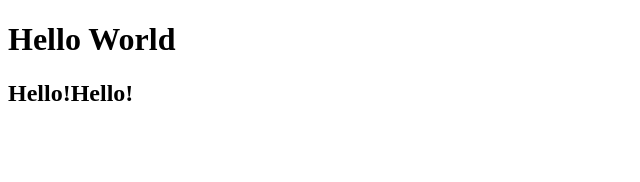
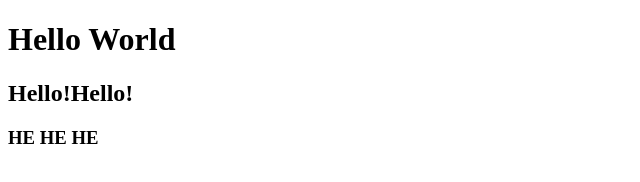
Before and after one commit to sergeyzelo/Ptoject_Git, a plain HTML site: page index.html in a window 1280 px wide. Shown: the whole page, without its empty margins (0-640 px from the left). Drawn offline with Linux system fonts and the light colour scheme.

Commit message:
index.html modyf

```diff
--- a/index.html
+++ b/index.html
@@ -9,6 +9,8 @@
 <body>
     <h1>Hello World</h1>
     <h2>Hello!Hello!</h2>
+    <h3>HE HE HE</h3>
+
 
 </body>
 </html>
```
